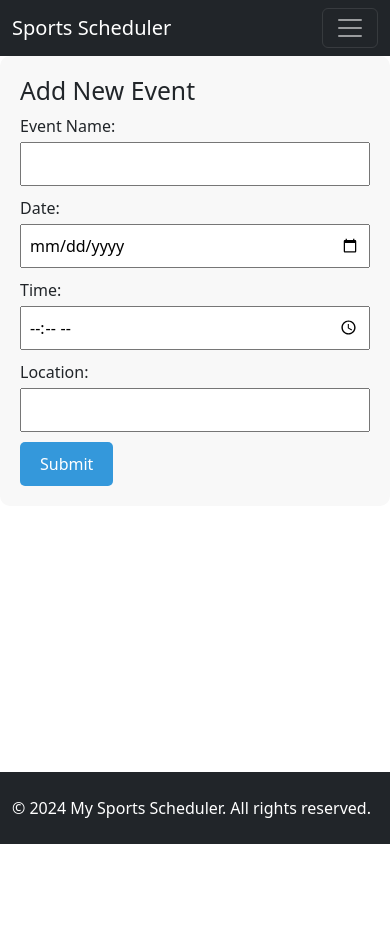
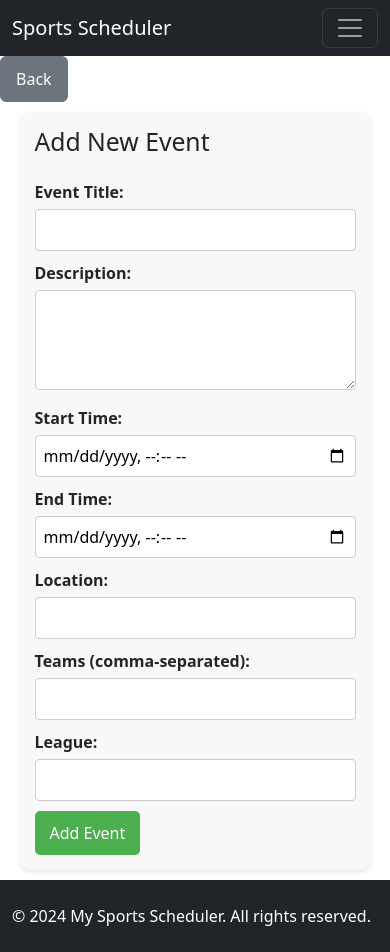
Before and after one commit to jchah/sports-scheduling-front, a Vue app in the folder sports-scheduler/: page /events/new in a window 390 px wide. Before the commit the page ends 844 px from the top, so only its background shows below. Built offline with nearby package versions, Linux system fonts and the light colour scheme.

Commit message:
Added backend functionality to EventList, EventDetails, added and reformed a working EventForm and delete functionality. Fixed issue with nav link highlight, Removed EventDetailView.vue

```diff
--- a/sports-scheduler/package.json
+++ b/sports-scheduler/package.json
@@ -11,6 +11,7 @@
     "format": "prettier --write src/"
   },
   "dependencies": {
+    "axios": "^1.6.8",
     "bootstrap": "^5.3.3",
     "bootstrap-vue": "^2.23.1",
     "bootstrap-vue-3": "^0.5.1",
--- /dev/null
+++ b/sports-scheduler/src/components/BackButton.vue
@@ -0,0 +1,23 @@
+<template>
+  <button @click="goBack" class="btn btn-secondary">
+    <slot>Back</slot>
+  </button>
+</template>
+
+<script>
+export default {
+  name: 'BackButton',
+  methods: {
+    goBack() {
+      this.$router.go(-1); // Go back to the previous page
+    }
+  }
+}
+</script>
+
+<style scoped>
+.btn {
+  padding: 10px 15px;
+  cursor: pointer;
+}
+</style>
--- a/sports-scheduler/src/components/EventDetails.vue
+++ b/sports-scheduler/src/components/EventDetails.vue
@@ -1,43 +1,57 @@
 <template>
-  <div class="event-details">
-    <h2>{{ event.name }}</h2>
-    <p><strong>Date:</strong> {{ event.date }}</p>
-    <p><strong>Time:</strong> {{ event.time }}</p>
+  <div class="event-details" v-if="event">
+    <BackButton/>
+    <h2>{{ event.title }}</h2>
     <p><strong>Location:</strong> {{ event.location }}</p>
+    <p><strong>Description:</strong> {{event.description}}</p>
+    <p><strong>Date:</strong> {{ new Date(event.startTime).toLocaleDateString() }}</p>
+    <p><strong>Time:</strong> {{ new Date(event.startTime).toLocaleTimeString() }}</p>
     <div id="map" class="map-container"></div>
     <p><strong>Teams Involved:</strong> {{ event.teams.join(', ') }}</p>
-    <p><strong>Details:</strong> {{ event.details }}</p>
+    <p><strong>League:</strong> {{ event.league }}</p>
     <button @click="setReminder(event)">Set Reminder</button>
+  </div>
+  <div v-else>
+    Loading event details...
   </div>
 </template>
 
 <script>
+import axios from 'axios';
+import BackButton from '@/components/BackButton.vue';
+
 export default {
   name: 'EventDetails',
+  components: {
+    BackButton
+  },
   props: {
-    eventId: {
-      type: String,
-      required: true
-    }
+    id: String
   },
   data() {
     return {
       event: null
     };
   },
+  created() {
+    this.fetchEventDetails();
+  },
   methods: {
     fetchEventDetails() {
-      // Placeholder for an API call to fetch event details
-      // this.event = fetch(`/api/events/${this.eventId}`).then(response => response.json());
+      const eventId = this.id || this.$route.params.id;
+      axios.get(`https://sports-scheduling-yzsb.onrender.com/events/${eventId}`)
+          .then(response => {
+            this.event = response.data;
+          })
+          .catch(error => {
+            console.error('Error fetching event details:', error);
+          });
     },
     setReminder(event) {
-      // Placeholder for functionality to set a reminder for the event
-      alert(`Reminder set for ${event.name}!`);
+      alert(`Reminder set for ${event.title}!`);
     },
     initMap() {
       // Initialize Google Maps
-      // This would actually use the Google Maps API to render a map
-      // with the location of the event.
     }
   },
   mounted() {
@@ -51,14 +65,10 @@ export default {
 
 <style scoped>
 .event-details {
-  margin: auto;
-  width: 80%;
-  padding: 20px;
-  box-shadow: 0 2px 4px rgba(0,0,0,.1);
+  /* ... */
 }
 
 .map-container {
-  height: 300px;
-  margin-top: 20px;
+  /* ... */
 }
 </style>
--- a/sports-scheduler/src/components/EventForm.vue
+++ b/sports-scheduler/src/components/EventForm.vue
@@ -1,87 +1,149 @@
 <template>
+  <BackButton/>
   <div class="event-form">
     <h2>{{ formTitle }}</h2>
     <form @submit.prevent="submitForm">
       <div class="form-group">
-        <label for="eventName">Event Name:</label>
-        <input type="text" id="eventName" v-model="event.name" required>
+        <label for="eventTitle">Event Title:</label>
+        <input type="text" id="eventTitle" v-model="event.title" required>
       </div>
       <div class="form-group">
-        <label for="eventDate">Date:</label>
-        <input type="date" id="eventDate" v-model="event.date" required>
+        <label for="eventDescription">Description:</label>
+        <textarea id="eventDescription" v-model="event.description" required></textarea>
       </div>
       <div class="form-group">
-        <label for="eventTime">Time:</label>
-        <input type="time" id="eventTime" v-model="event.time" required>
+        <label for="eventStartTime">Start Time:</label>
+        <input type="datetime-local" id="eventStartTime" v-model="event.startTime" required>
+      </div>
+      <div class="form-group">
+        <label for="eventEndTime">End Time:</label>
+        <input type="datetime-local" id="eventEndTime" v-model="event.endTime" required>
       </div>
       <div class="form-group">
         <label for="eventLocation">Location:</label>
         <input type="text" id="eventLocation" v-model="event.location" required>
       </div>
-      <!-- Include additional fields as necessary -->
-      <button type="submit">Submit</button>
+      <div class="form-group">
+        <label for="eventTeams">Teams (comma-separated):</label>
+        <input type="text" id="eventTeams" v-model="event.teams" required>
+      </div>
+      <div class="form-group">
+        <label for="eventLeague">League:</label>
+        <input type="text" id="eventLeague" v-model="event.league" required>
+      </div>
+      <button type="submit" class="btn btn-success">Add Event</button>
     </form>
   </div>
 </template>
 
 <script>
+import axios from 'axios';
+import BackButton from '@/components/BackButton.vue';
+
 export default {
   name: 'EventForm',
+  components: {BackButton},
   data() {
     return {
       formTitle: 'Add New Event',
       event: {
-        name: '',
-        date: '',
-        time: '',
-        location: ''
-        // Add more fields as per your requirements
+        title: '',
+        description: '',
+        startTime: '',
+        endTime: '',
+        location: '',
+        teams: '', // Need to split this into an array before submission
+        league: ''
       }
     };
   },
   methods: {
     submitForm() {
-      // Handle the form submission, possibly sending data to a backend server
-      // This can include form validation and POST/PUT request to the server
-      console.log('Event Data:', this.event);
-      // After submission, you may want to clear the form or provide feedback to the user
+      // Transform teams from comma-separated string to array
+      const eventData = {
+        ...this.event,
+        teams: this.event.teams.split(',').map(team => team.trim()) // Ensure teams are trimmed
+      };
+
+      axios.post('https://sports-scheduling-yzsb.onrender.com/events', eventData)
+          .then(response => {
+            // Handle success, such as showing a success message or redirecting
+            console.log('Event added successfully:', response.data);
+            this.clearForm();
+          })
+          .catch(error => {
+            // Handle error, such as showing an error message
+            console.error('Error adding event:', error);
+          });
+    },
+    clearForm() {
+      this.event = {
+        title: '',
+        description: '',
+        startTime: '',
+        endTime: '',
+        location: '',
+        teams: '', // If this is a comma-separated string in your form
+        league: ''
+      };
     }
-  },
-  props: {
-    // You can pass existing event data as a prop if this form is also used for editing
   }
 }
 </script>
 
-<style scoped>
+<style>
 .event-form {
   max-width: 500px;
-  margin: auto;
+  margin: 20px auto;
   padding: 20px;
   background: #f8f8f8;
   border-radius: 10px;
-}
-
-.form-group {
-  margin-bottom: 10px;
+  box-shadow: 0 2px 4px rgba(0, 0, 0, 0.1);
+  display: flex;
+  flex-direction: column;
+  gap: 15px; /* Creates consistent spacing between form elements */
 }
 
 .form-group label {
-  display: block;
+  margin-bottom: 5px; /* Spacing between label and input */
+  display: block; /* Ensures label takes up its own line */
+  font-weight: bold; /* Makes label text bold */
 }
 
-.form-group input {
-  width: 100%;
+.form-group input,
+.form-group textarea {
+  width: 100%; /* Ensures full width */
   padding: 8px;
-  margin-top: 4px;
+  margin-bottom: 10px; /* Spacing after each input */
+  border: 1px solid #ccc; /* Subtle border */
+  border-radius: 4px; /* Rounded corners */
 }
 
-button {
-  padding: 10px 20px;
-  background: #3498db;
+.form-group textarea {
+  height: 100px; /* Sets a minimum height for text area */
+}
+
+button[type="submit"] {
+  padding: 10px 15px;
+  background-color: #4CAF50; /* A green color for the submit button */
   color: white;
   border: none;
   border-radius: 5px;
   cursor: pointer;
+  transition: background-color 0.3s ease; /* Smooth background color transition on hover */
 }
+
+button[type="submit"]:hover {
+  background-color: #45a049; /* Darker shade on hover */
+}
+
+/* Responsive adjustments */
+@media (max-width: 768px) {
+  .event-form {
+    width: 90%;
+    margin: 10px auto;
+    padding: 15px;
+  }
+}
+
 </style>
--- a/sports-scheduler/src/components/EventList.vue
+++ b/sports-scheduler/src/components/EventList.vue
@@ -1,60 +1,80 @@
 <template>
   <div class="container mt-4">
+    <button @click="openForm()" class="btn btn-success btn-lg">Add Event</button>
     <h2>Upcoming Events</h2>
+    <div v-if="events.length">
       <table class="table">
         <thead>
         <tr>
-        <th scope="col">Event Name</th>
-        <th scope="col">Date</th>
-        <th scope="col">Time</th>
+          <th scope="col">Event Title</th>
+          <th scope="col">Start Time</th>
+          <th scope="col">End Time</th>
           <th scope="col">Location</th>
           <th scope="col">Actions</th>
         </tr>
         </thead>
         <tbody>
-      <tr v-for="event in events" :key="event.id">
-        <td>{{ event.name }}</td>
-        <td>{{ event.date }}</td>
-        <td>{{ event.time }}</td>
+        <tr v-for="event in events" :key="event._id">
+          <td>{{ event.title }}</td>
+          <td>{{ new Date(event.startTime).toLocaleString() }}</td>
+          <td>{{ new Date(event.endTime).toLocaleString() }}</td>
           <td>{{ event.location }}</td>
           <td>
-          <button @click="viewDetails(event.id)" class="btn btn-primary btn-sm">View</button>
-          <button @click="editEvent(event.id)" class="btn btn-warning btn-sm">Edit</button>
-          <button @click="deleteEvent(event.id)" class="btn btn-danger btn-sm">Delete</button>
+            <button @click="viewDetails(event._id)" class="btn btn-primary btn-sm">View</button>
+            <button @click="deleteEvent(event._id)" class="btn btn-danger btn-sm">Delete</button>
           </td>
         </tr>
         </tbody>
       </table>
     </div>
+    <div v-else>
+      <p>No events to display. Check back later!</p>
+    </div>
+  </div>
 </template>
 
 <script>
+import axios from 'axios';
 export default {
   name: 'EventList',
   data() {
     return {
-      // This would normally be fetched from an API
-      events: [
-        // Sample data - you would fetch this from your backend
-        { id: 1, name: 'Basketball Game', date: '2024-04-05', time: '18:00', location: 'Gym A' },
-        // Add more event objects...
-      ]
+      events: []
     };
   },
+  created() {
+    this.fetchEvents();
+  },
   methods: {
+    fetchEvents() {
+      axios.get('https://sports-scheduling-yzsb.onrender.com/events')
+          .then(response => {
+            this.events = response.data;
+            console.log('Events fetched:', this.events); // For debugging
+          })
+          .catch(error => {
+            console.error('Error fetching events:', error);
+          });
+    },
+    deleteEvent(eventId) {
+      // Confirm with the user before deletion
+      if (confirm('Are you sure you want to delete this event?')) {
+        // Call your backend API to delete the event
+        axios.delete(`https://sports-scheduling-yzsb.onrender.com/events/${eventId}`)
+            .then(() => {
+              // Clear event immediately
+              this.events = this.events.filter(event => event._id !== eventId);
+            })
+            .catch(error => {
+              console.error('Error deleting event:', error);
+            });
+      }
+    },
     viewDetails(id) {
-      // Logic to view event details
-      this.$router.push({ name: 'EventDetailView', params: { id: id } });
+      this.$router.push({ name: 'EventDetails', params: { id } });
     },
-    editEvent(id) {
-      // Logic to edit an event
-      // For example, could navigate to EventForm component with event data
-      this.$router.push({ name: 'EventForm', params: { id: id } });
-    },
-    deleteEvent(id) {
-      // Logic to delete an event, typically would make an API call to delete
-      console.log('Deleting event with id:', id);
-      // Here you would have some confirmation and then perform the deletion
+    openForm() {
+      this.$router.push({ name: 'NewEvent'});
     }
   }
 }
--- a/sports-scheduler/src/components/Footer.vue
+++ b/sports-scheduler/src/components/Footer.vue
@@ -8,7 +8,7 @@
 
 <script>
 export default {
-  name: 'Footer',
+  name: 'AppFooter',
   data() {
     return {
       currentYear: new Date().getFullYear()
--- a/sports-scheduler/src/components/ReminderForm.vue
+++ b/sports-scheduler/src/components/ReminderForm.vue
@@ -53,6 +53,7 @@ export default {
       // This could involve saving the reminder to a backend server or local storage
       console.log('Setting reminder:', this.reminder);
       // Provide feedback to the user, such as a success message
+      // Should probably have some place to find reminders
     }
   }
 }
--- a/sports-scheduler/src/main.js
+++ b/sports-scheduler/src/main.js
@@ -4,7 +4,9 @@ import router from './router';
 import BootstrapVue3 from 'bootstrap-vue-3';
 import 'bootstrap/dist/css/bootstrap.css';
 import 'bootstrap-vue-3/dist/bootstrap-vue-3.css';
+import axios from 'axios';
 
+axios.defaults.baseURL = 'https://sports-scheduling-yzsb.onrender.com';
 const app = createApp(App);
 app.use(BootstrapVue3);
 app.use(router).mount('#app');
--- a/sports-scheduler/src/views/EventDetailView.vue
+++ /dev/null
@@ -1,69 +0,0 @@
-<template>
-  <div class="event-detail-view" v-if="event">
-    <h2>{{ event.name }}</h2>
-    <p><strong>Date:</strong> {{ event.date }}</p>
-    <p><strong>Time:</strong> {{ event.time }}</p>
-    <p><strong>Location:</strong> {{ event.location }}</p>
-    <p><strong>Description:</strong> {{ event.description }}</p>
-    <!-- Additional details can go here -->
-    <button @click="goBack">Go Back</button>
-  </div>
-  <div v-else>
-    <p>Loading event details...</p>
-  </div>
-</template>
-
-<script>
-export default {
-  name: 'EventDetailView',
-  data() {
-    return {
-      event: null // Placeholder for event data
-    };
-  },
-  mounted() {
-    this.fetchEventData();
-  },
-  methods: {
-    fetchEventData() {
-      // Logic to fetch event details from an API or store
-      // For example, using this.$route.params.id to get event ID from the URL
-      const eventId = this.$route.params.id;
-      console.log('Fetching data for event:', eventId);
-      // This is where you'd make an API call to fetch the event data
-      // Simulating fetched data for demonstration
-      this.event = {
-        id: eventId,
-        name: 'Sample Event',
-        date: '2024-04-30',
-        time: '14:00',
-        location: 'Central Park',
-        description: 'This is a sample event for demonstration purposes.'
-      };
-    },
-    goBack() {
-      this.$router.go(-1); // Go back to the previous page
-    }
-  }
-}
-</script>
-
-<style scoped>
-.event-detail-view {
-  max-width: 600px;
-  margin: 20px auto;
-  padding: 20px;
-  border: 1px solid #ddd;
-  border-radius: 8px;
-}
-
-button {
-  margin-top: 20px;
-  padding: 10px 15px;
-  background-color: #3498db;
-  color: white;
-  border: none;
-  border-radius: 5px;
-  cursor: pointer;
-}
-</style>
--- a/sports-scheduler/src/views/Home.vue
+++ b/sports-scheduler/src/views/Home.vue
@@ -55,7 +55,7 @@
 
 <script>
 export default {
-  name: 'Home',
+  name: 'AppHome',
   // You might add a script section if there's dynamic data or methods to include
 }
 </script>
```
Also changed, not shown: sports-scheduler/src/components/Navbar.vue (+10 -12 lines), 1 other file (tests, documents, lock files or other folders). Lines whose indentation alone changed are shown as unchanged.
